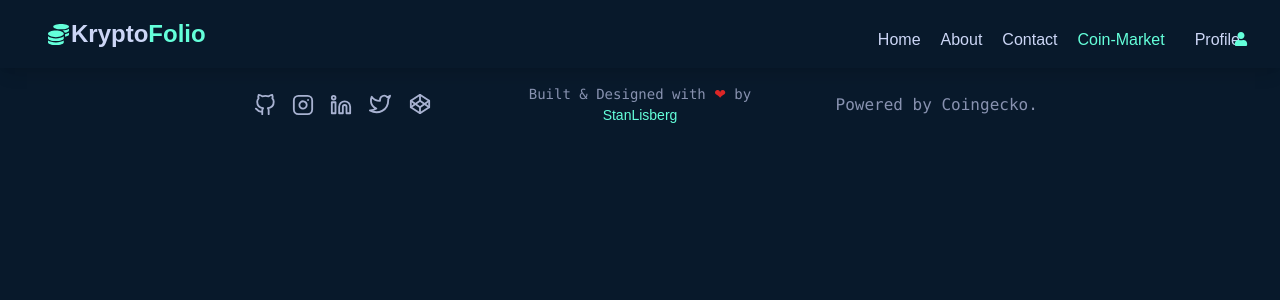
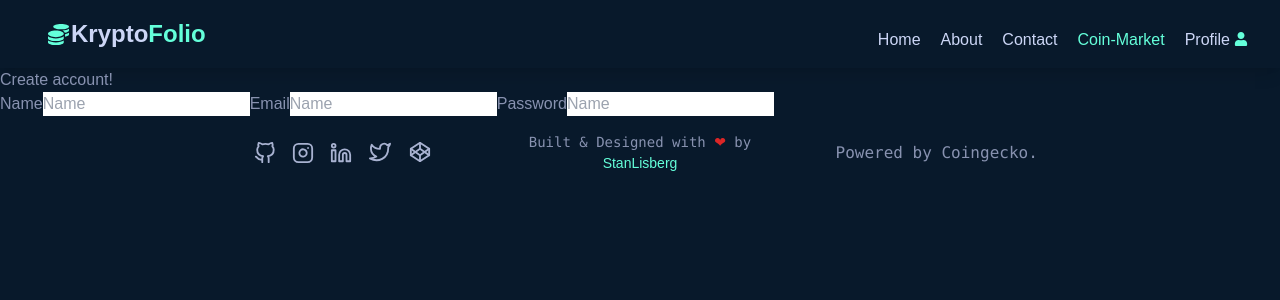
Before and after one commit to Stanlisberg/Kryptofolio, a React (Create React App) app: page /sign-in in a window 1280 px wide. Shown: the top 300 px of the page. Built offline with nearby package versions, Linux system fonts and the light colour scheme.

Commit message:
Deleted component and fatorized code.

```diff
--- a/src/App.js
+++ b/src/App.js
@@ -4,10 +4,10 @@ import Home from './components/pages/Home'
 import Market from './components/pages/Market'
 import About from './components/pages/About'
 import Contact from './components/pages/Contact';
-import HamburgerPage from './components/pages/HamburgerPage';
 import CoinInfo from './components/CoinDesc/CoinInfo';
+import SignIn from './components/pages/SignIn';
+import SignUp from './components/pages/SignUp';
 import { KryptofolioProvider } from './components/Context/KryptofolioContext';
-// import BitcoinChart from './components/HomeCoinChart/BitcoinChart';
 import Footer from './components/layouts/Footer';
 import Icons from './components/layouts/icons';
 
@@ -25,7 +25,8 @@ import Icons from './components/layouts/icons';
           <Route path='/About' element={<About />} />
           <Route path='/Market' element={<Market />} />
           <Route path='/Contact' element={<Contact />} />
-          <Route path='/Hamburger' element={<HamburgerPage />} />
+          <Route path='/sign-in' element={<SignIn />} />
+          <Route path='/sign-up' element={<SignUp />} />
           <Route path='/coin/:coinId' element={<CoinInfo />}>
             <Route path=':coinId' />
           </Route>
--- a/src/components/pages/HamburgerPage.jsx
+++ /dev/null
@@ -1,25 +0,0 @@
-import {Link } from 'react-router-dom'
-function HamburgerPage() {
-    return(
-        <>
-        <div className="pt-3 grid items-center justify-center h-screen ease-in duration-300 bg-gray-500">
-          <div className="contents md:hidde ">
-            <Link to="/" className="primary-color link pl-5 ">
-              Home
-            </Link>
-            <Link to="/About" className="primary-color link pl-5 ">
-              About
-            </Link>
-            <Link to="/Contact" className="primary-color link pl-5 ">
-              Contact
-            </Link>
-            <Link to="/Market" className="primary-color link-market pb-2 pl-5 ">
-              Coin-Market
-            </Link>
-          </div>
-        </div>
-        </>
-    )
-}
-
-export default HamburgerPage;
--- /dev/null
+++ b/src/components/pages/SignIn.jsx
@@ -0,0 +1,30 @@
+function SignIn() {
+    return(
+        <div>
+            <div>Create account!</div>
+            <form>
+                <label htmlFor="Name">Name</label>
+                 <input
+                   type='text'
+                   className=""
+                   placeHolder='Name'
+                 />
+                 <label htmlFor="Name">Email</label>
+                 <input
+                   type='text'
+                   className=""
+                   placeHolder='Name'
+                 />
+                 <label htmlFor="Name">Password</label>
+                 <input
+                   type='text'
+                   className=""
+                   placeHolder='Name'
+                 />
+
+            </form>
+
+        </div>
+    )
+}
+export default SignIn;
--- /dev/null
+++ b/src/components/pages/SignUp.jsx
@@ -0,0 +1,6 @@
+function SignUp() {
+    return(
+        <div></div>
+    )
+}
+export default SignUp;
--- a/src/index.css
+++ b/src/index.css
@@ -136,13 +136,17 @@ body{
   margin-right:4px;
 }
 
-.link, .link-market {
+.link, .link-market, .link-profile {
   padding: 0 10px
 }
 
 .link:hover{
   color: #64ffda;
   border-bottom: 1px solid #64ffda;
+}
+
+.link-profile:hover {
+  color: #64ffda;
 }
 
 .link-market {
```
